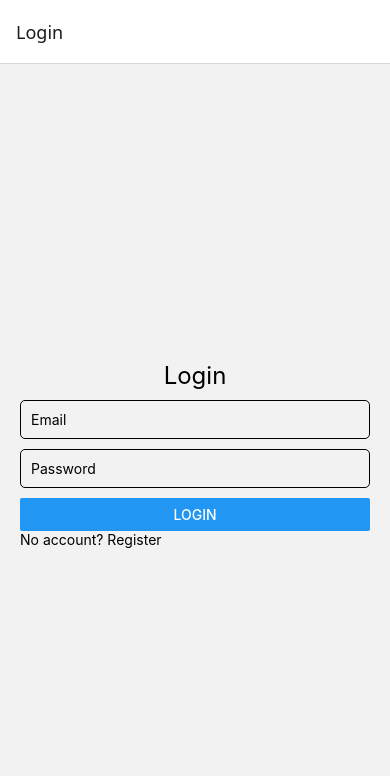
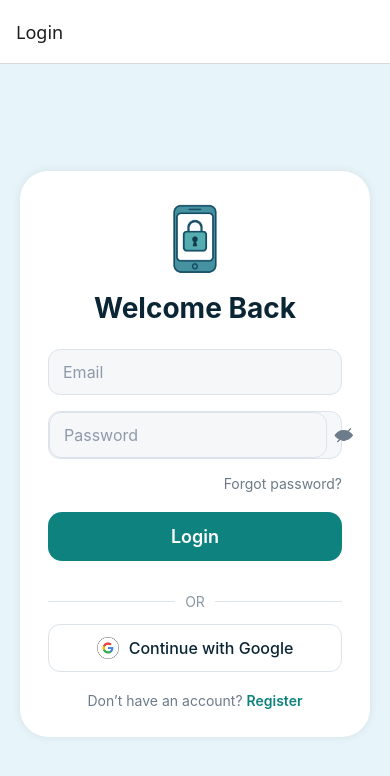
Before and after one commit to aravinds11/social-media-detox, a React Native app in the folder mobile/: screen /Login in a window 390 px wide. Shown: the top 776 px of the page. Built offline with nearby package versions, Linux system fonts and the light colour scheme.

Commit message:
feat(mobile-login-ui): implement Login screen UI with show/hide password toggle and Google sign-in button

```diff
--- a/mobile/src/screens/LoginScreen.js
+++ b/mobile/src/screens/LoginScreen.js
@@ -1,34 +1,259 @@
 import React, { useState } from "react";
-import { View, Text, TextInput, Button, StyleSheet } from "react-native";
+import {
+  View,
+  Text,
+  TextInput,
+  TouchableOpacity,
+  StyleSheet,
+  Image
+} from "react-native";
 
 export default function LoginScreen({ navigation }) {
   const [email, setEmail] = useState("");
   const [password, setPassword] = useState("");
+  const [passwordVisible, setPasswordVisible] = useState(false);
 
   return (
     <View style={styles.container}>
-      <Text style={styles.title}>Login</Text>
+      <View style={styles.background} />
+
+      <View style={styles.card}>
+        {/* Icon */}
+        <View style={styles.iconContainer}>
+          <Image
+            source={require("../../assets/lock.png")}
+            style={styles.icon}
+          />
+        </View>
+
+        {/* Title */}
+        <Text style={styles.title}>Welcome Back</Text>
+
+        {/* Email Input */}
         <TextInput
+          style={styles.input}
           placeholder="Email"
-        style={styles.input}
+          placeholderTextColor="#8E9AA9"
           value={email}
           onChangeText={setEmail}
+          autoCapitalize="none"
         />
+
+        {/* Password Input with Eye */}
+        <View style={styles.passwordWrapper}>
           <TextInput
+            style={[styles.input, { flex: 1, marginBottom: 0 }]}
             placeholder="Password"
-        secureTextEntry
-        style={styles.input}
+            placeholderTextColor="#8E9AA9"
+            secureTextEntry={!passwordVisible}
             value={password}
             onChangeText={setPassword}
           />
-      <Button title="Login" onPress={() => navigation.navigate("Analyze")} />
-      <Text onPress={() => navigation.navigate("Register")}>No account? Register</Text>
+
+          <TouchableOpacity
+            style={styles.eyeButton}
+            onPress={() => setPasswordVisible(!passwordVisible)}
+          >
+            <Image
+              source={
+                passwordVisible
+                  ? require("../../assets/eye-open.png")
+                  : require("../../assets/eye-closed.png")
+              }
+              style={styles.eyeIcon}
+            />
+          </TouchableOpacity>
+        </View>
+
+        <TouchableOpacity>
+          <Text style={styles.forgotText}>Forgot password?</Text>
+        </TouchableOpacity>
+
+        {/* Login Button */}
+        <TouchableOpacity style={styles.loginButton}>
+          <Text style={styles.loginButtonText}>Login</Text>
+        </TouchableOpacity>
+
+        {/* Divider */}
+        <View style={styles.dividerContainer}>
+          <View style={styles.divider} />
+          <Text style={styles.dividerText}>OR</Text>
+          <View style={styles.divider} />
+        </View>
+
+        {/* Google Sign-In */}
+        <TouchableOpacity style={styles.googleButton}>
+          <Image
+            source={require("../../assets/google.png")}
+            style={styles.googleIcon}
+          />
+          <Text style={styles.googleButtonText}>Continue with Google</Text>
+        </TouchableOpacity>
+
+        {/* Footer */}
+        <Text style={styles.footerText}>
+          Don’t have an account?{" "}
+          <Text
+            style={styles.footerLink}
+            onPress={() => navigation.navigate("Register")}
+          >
+            Register
+          </Text>
+        </Text>
+      </View>
     </View>
   );
 }
 
+const PRIMARY = "#0E827E";
+const BG = "#E7F4FA";
+
 const styles = StyleSheet.create({
-  container: { flex: 1, justifyContent: "center", padding: 20 },
-  title: { fontSize: 24, marginBottom: 10, textAlign: "center" },
-  input: { borderWidth: 1, padding: 10, marginBottom: 10, borderRadius: 5 },
+  container: {
+    flex: 1,
+    backgroundColor: BG,
+    justifyContent: "center",
+    alignItems: "center",
+    paddingHorizontal: 20,
+  },
+
+  background: {
+    ...StyleSheet.absoluteFillObject,
+    backgroundColor: BG,
+  },
+
+  card: {
+    width: "100%",
+    maxWidth: 360,
+    backgroundColor: "white",
+    padding: 28,
+    borderRadius: 28,
+    shadowColor: "#000",
+    shadowOpacity: 0.08,
+    shadowRadius: 10,
+    elevation: 6,
+  },
+
+  iconContainer: {
+    alignItems: "center",
+    marginBottom: 12,
+  },
+
+  icon: {
+    width: 80,
+    height: 80,
+  },
+
+  title: {
+    fontSize: 28,
+    fontWeight: "700",
+    textAlign: "center",
+    marginBottom: 24,
+    color: "#0A2533",
+  },
+
+  input: {
+    backgroundColor: "#F6F7F9",
+    borderRadius: 12,
+    paddingHorizontal: 14,
+    paddingVertical: 12,
+    fontSize: 16,
+    marginBottom: 16,
+    borderWidth: 1,
+    borderColor: "#DDE3EA",
+  },
+
+  passwordWrapper: {
+    flexDirection: "row",
+    alignItems: "center",
+    backgroundColor: "#F6F7F9",
+    borderRadius: 12,
+    borderWidth: 1,
+    borderColor: "#DDE3EA",
+    paddingRight: 10,
+    marginBottom: 16,
+  },
+
+  eyeButton: {
+    padding: 6,
+  },
+
+  eyeIcon: {
+    width: 22,
+    height: 22,
+    tintColor: "#6C7A89",
+  },
+
+  forgotText: {
+    alignSelf: "flex-end",
+    color: "#6C7A89",
+    fontSize: 14,
+    marginBottom: 20,
+  },
+
+  loginButton: {
+    backgroundColor: PRIMARY,
+    paddingVertical: 14,
+    borderRadius: 14,
+    alignItems: "center",
+    marginBottom: 18,
+  },
+
+  loginButtonText: {
+    color: "white",
+    fontSize: 18,
+    fontWeight: "600",
+  },
+
+  dividerContainer: {
+    flexDirection: "row",
+    alignItems: "center",
+    marginVertical: 14,
+  },
+
+  divider: {
+    flex: 1,
+    height: 1,
+    backgroundColor: "#DDE3EA",
+  },
+
+  dividerText: {
+    marginHorizontal: 10,
+    color: "#8A97A5",
+    fontSize: 14,
+  },
+
+  googleButton: {
+    flexDirection: "row",
+    borderWidth: 1,
+    borderColor: "#DDE3EA",
+    paddingVertical: 12,
+    borderRadius: 12,
+    justifyContent: "center",
+    alignItems: "center",
+  },
+
+  googleIcon: {
+    width: 22,
+    height: 22,
+    marginRight: 10,
+  },
+
+  googleButtonText: {
+    fontSize: 16,
+    color: "#0A2533",
+    fontWeight: "500",
+  },
+
+  footerText: {
+    textAlign: "center",
+    marginTop: 20,
+    fontSize: 14,
+    color: "#6C7A89",
+  },
+
+  footerLink: {
+    color: PRIMARY,
+    fontWeight: "600",
+  },
 });
```
Lines whose indentation alone changed are shown as unchanged.
